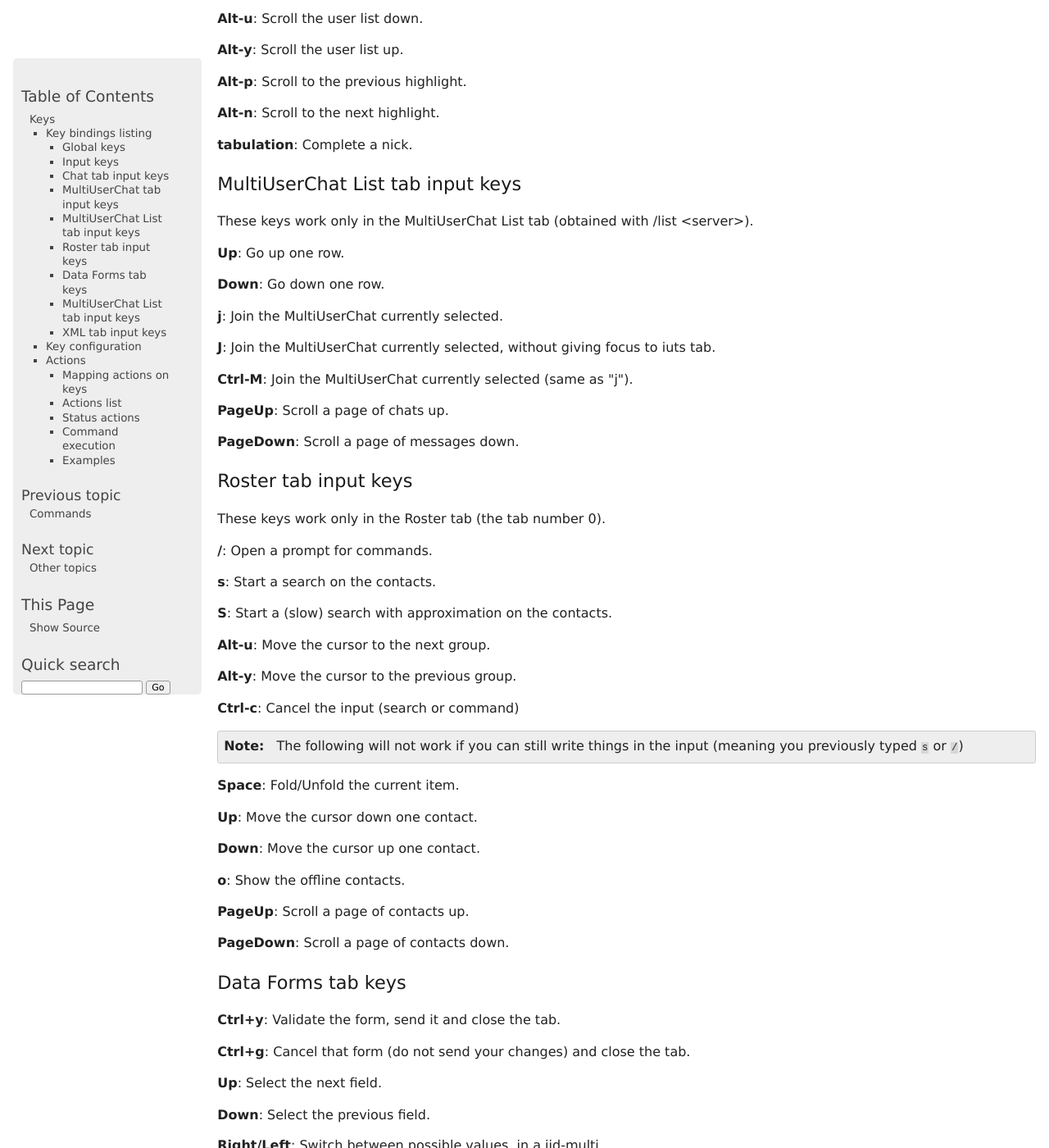
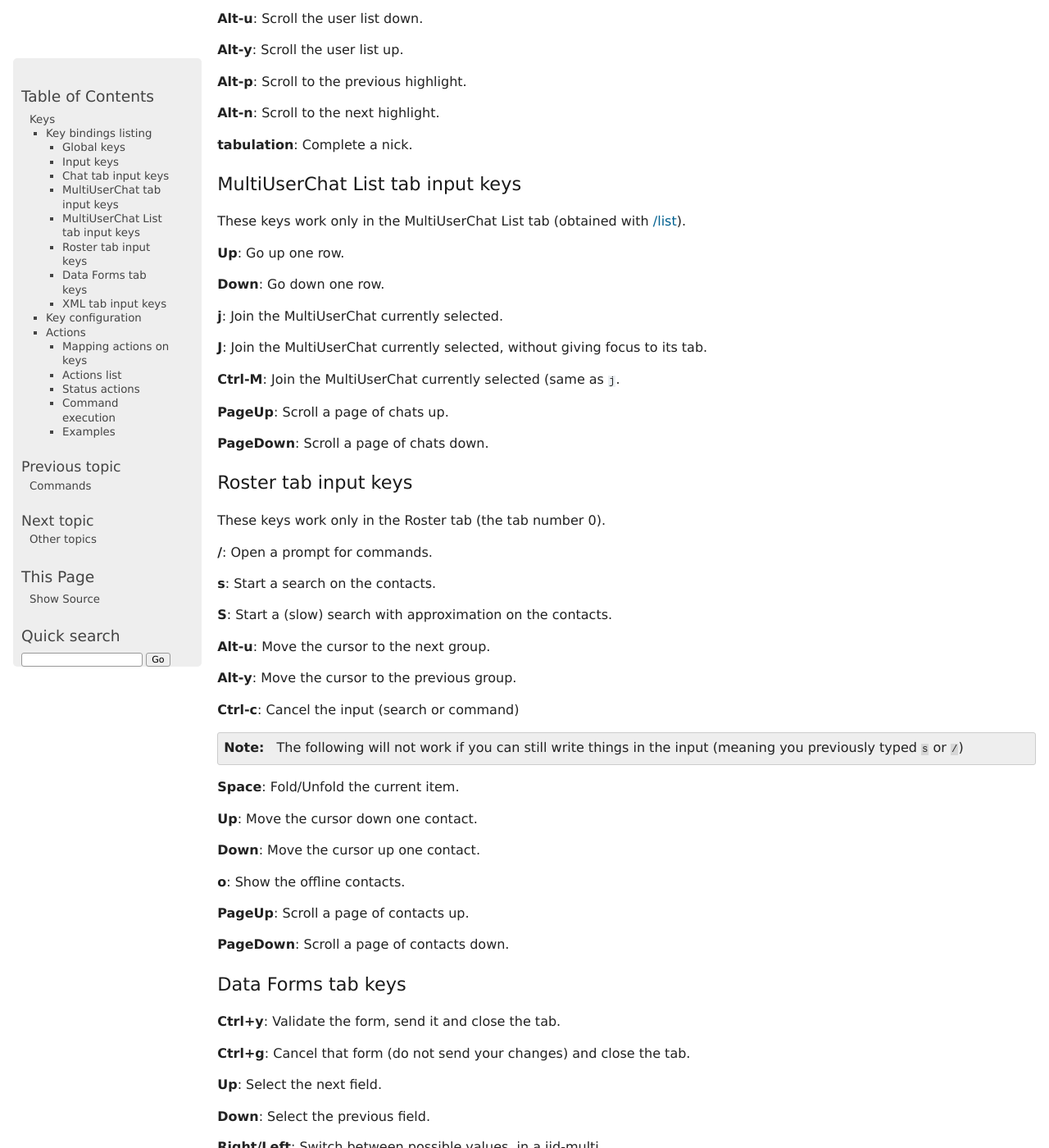
Before and after one commit to poezio/poezio, a Sphinx documentation site: the page built from doc/source/keys.rst, in a window 1280 px wide and 1400 px high, scrolled down 2454 px. Shown: the whole window at 82% size. Built offline with Sphinx 7.4.7, drawn with Linux system fonts in a browser that asks for light colours; some of the changed text lies outside the part shown.

Commit message:
Documentation update
remove a duplicate section, typos & stuff

```diff
--- a/doc/source/keys.rst
+++ b/doc/source/keys.rst
@@ -135,7 +135,7 @@
 
 MultiUserChat List tab input keys
 ~~~~~~~~~~~~~~~~~~~~~~~~~~~~~~~~~
-These keys work only in the MultiUserChat List tab (obtained with /list <server>).
+These keys work only in the MultiUserChat List tab (obtained with :term:`/list`).
 
 **Up**: Go up one row.
 
@@ -143,13 +143,13 @@
 
 **j**: Join the MultiUserChat currently selected.
 
-**J**: Join the MultiUserChat currently selected, without giving focus to iuts tab.
+**J**: Join the MultiUserChat currently selected, without giving focus to its tab.
 
-**Ctrl-M**: Join the MultiUserChat currently selected (same as "j").
+**Ctrl-M**: Join the MultiUserChat currently selected (same as ``j``.
 
 **PageUp**: Scroll a page of chats up.
 
-**PageDown**: Scroll a page of messages down.
+**PageDown**: Scroll a page of chats down.
 
 
 Roster tab input keys
@@ -199,23 +199,6 @@
  list-multi, list-single or text-multi field.
 
 **Space**: Select that option
-
-
-MultiUserChat List tab input keys
-~~~~~~~~~~~~~~~~~~~~~~~~~~~~~~~~~
-These keys work only in the MultiUserChat List tab (obtained with :term:`/list`).
-
-**Up**: Go up one row.
-
-**Down**: Go down one row.
-
-**j**: Join the MultiUserChat currently selected.
-
-**J**: Join the MultiUserChat currently selected, without giving focus to
-its tab.
-
-**Ctrl-M**: Join the MultiUserChat currently selected (same as ``j``).
-
 
 XML tab input keys
 ~~~~~~~~~~~~~~~~~~
```
